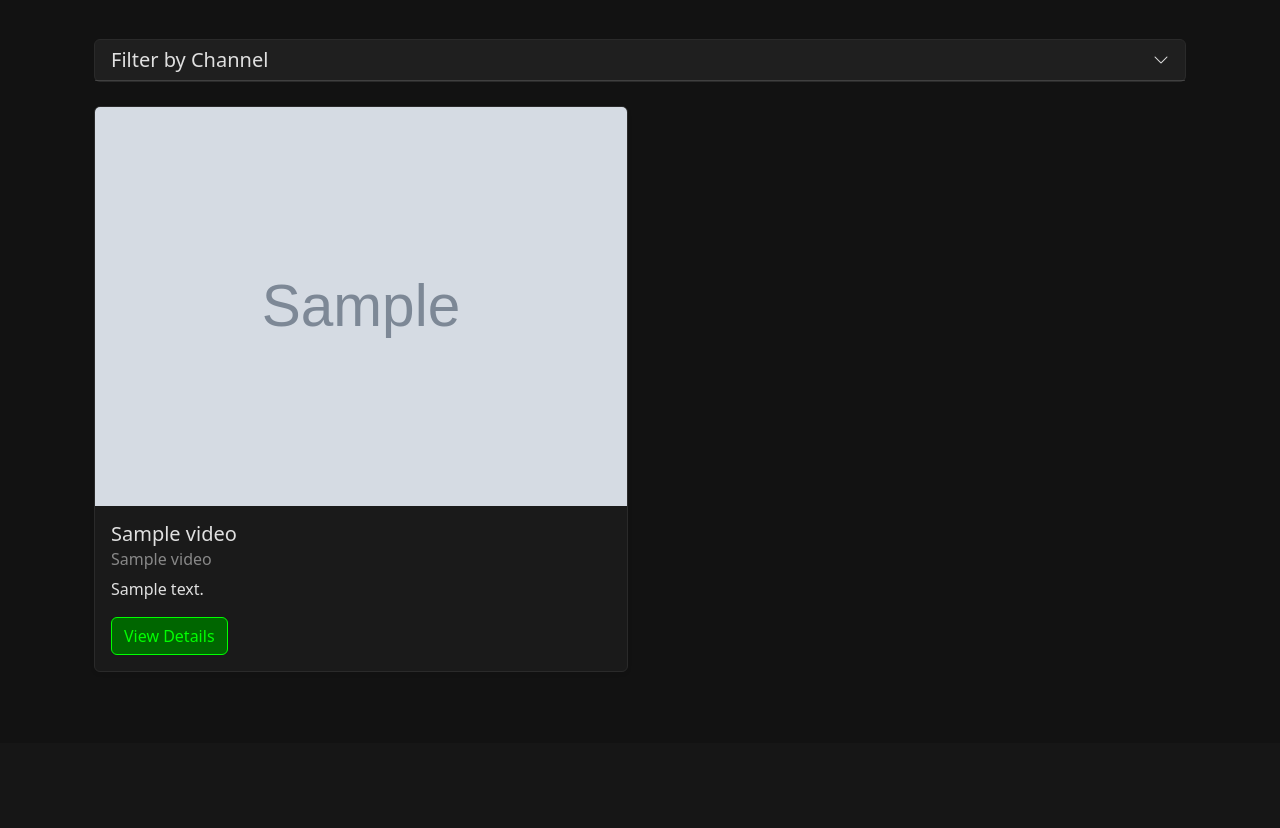
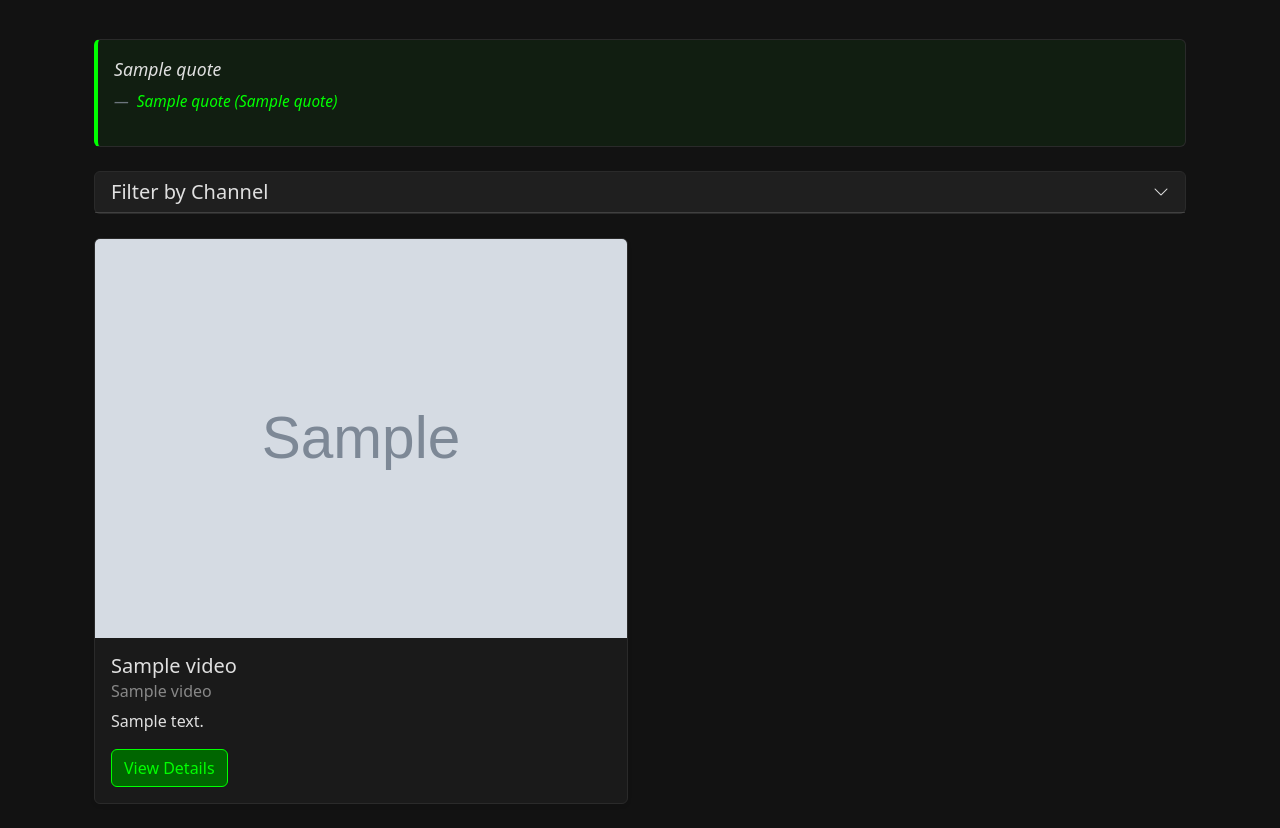
Before and after one commit to mattpannella/CobraPinger, a Flask app: template templates/index.html in a window 1280 px wide. Shown: the part 57-885 px from the top of the page. Before the commit the page ends 729 px from the top, so only its background shows below. Run offline with Flask 3, Linux system fonts and the light colour scheme; the template is opened without the code that fills it: most values are stand-ins (such as "Sample title", 1, 10 or a date in 2020); grey boxes marked "Sample" are stand-in pictures; some libraries are stand-ins or nearby versions.

Commit message:
random quote

```diff
--- a/static/css/cobra.css
+++ b/static/css/cobra.css
@@ -325,3 +325,21 @@
     background-color: #00ff00;
     box-shadow: 0 0 5px rgba(0, 255, 0, 0.5);
 }
+
+.quote-card {
+    border-left: 4px solid #00ff00;
+    background-color: rgba(0, 255, 0, 0.05);
+}
+
+.quote-card blockquote {
+    font-size: 1.1rem;
+    font-style: italic;
+}
+
+.quote-card .blockquote-footer a {
+    color: #00ff00;
+}
+
+.quote-card .blockquote-footer a:hover {
+    color: #00cc00;
+}
--- a/templates/index.html
+++ b/templates/index.html
@@ -13,6 +13,21 @@
 
 {% block content %}
 <div class="container">
+    {% if quote %}
+    <div class="card mb-4 quote-card">
+        <div class="card-body">
+            <blockquote class="mb-0">
+                <p class="mb-0">{{ quote.quote }}</p>
+                <footer class="blockquote-footer mt-2">
+                    <a href="/video/{{ quote.video_id }}" class="text-decoration-none">
+                        {{ quote.title }} ({{ quote.channel_name }})
+                    </a>
+                </footer>
+            </blockquote>
+        </div>
+    </div>
+    {% endif %}
+
     <div class="card mb-4">
         <div class="card-header" role="button" data-bs-toggle="collapse" data-bs-target="#channelFilter" aria-expanded="false">
             <div class="d-flex justify-content-between align-items-center">
--- a/web.py
+++ b/web.py
@@ -41,6 +41,9 @@
         channel_ids=selected_channels if selected_channels else None
     )
 
+    # Get random quote
+    quote = db.get_random_quote()
+
     return render_template(
         'index.html',
         videos=result['videos'],
@@ -48,7 +51,8 @@
         pages=result['pages'],
         current_page=page,
         channels=channels,
-        selected_channels=selected_channels
+        selected_channels=selected_channels,
+        quote=quote
     )
 
 @app.route('/video/<int:video_id>')
```
Also changed, not shown: database.py (+20 -0 lines), schema.sql (+7 -0 lines), static/images/cobra.gif (added).
